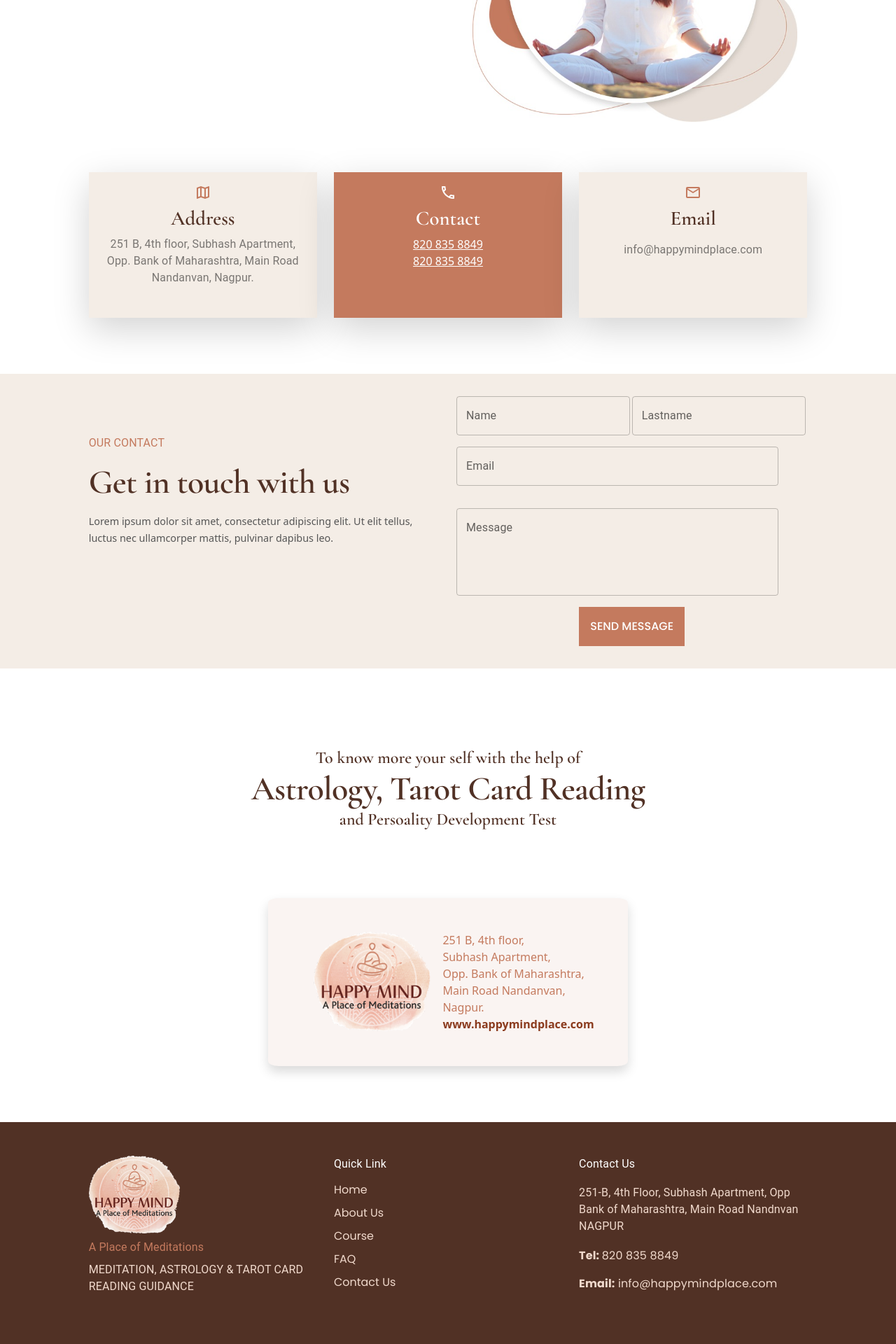
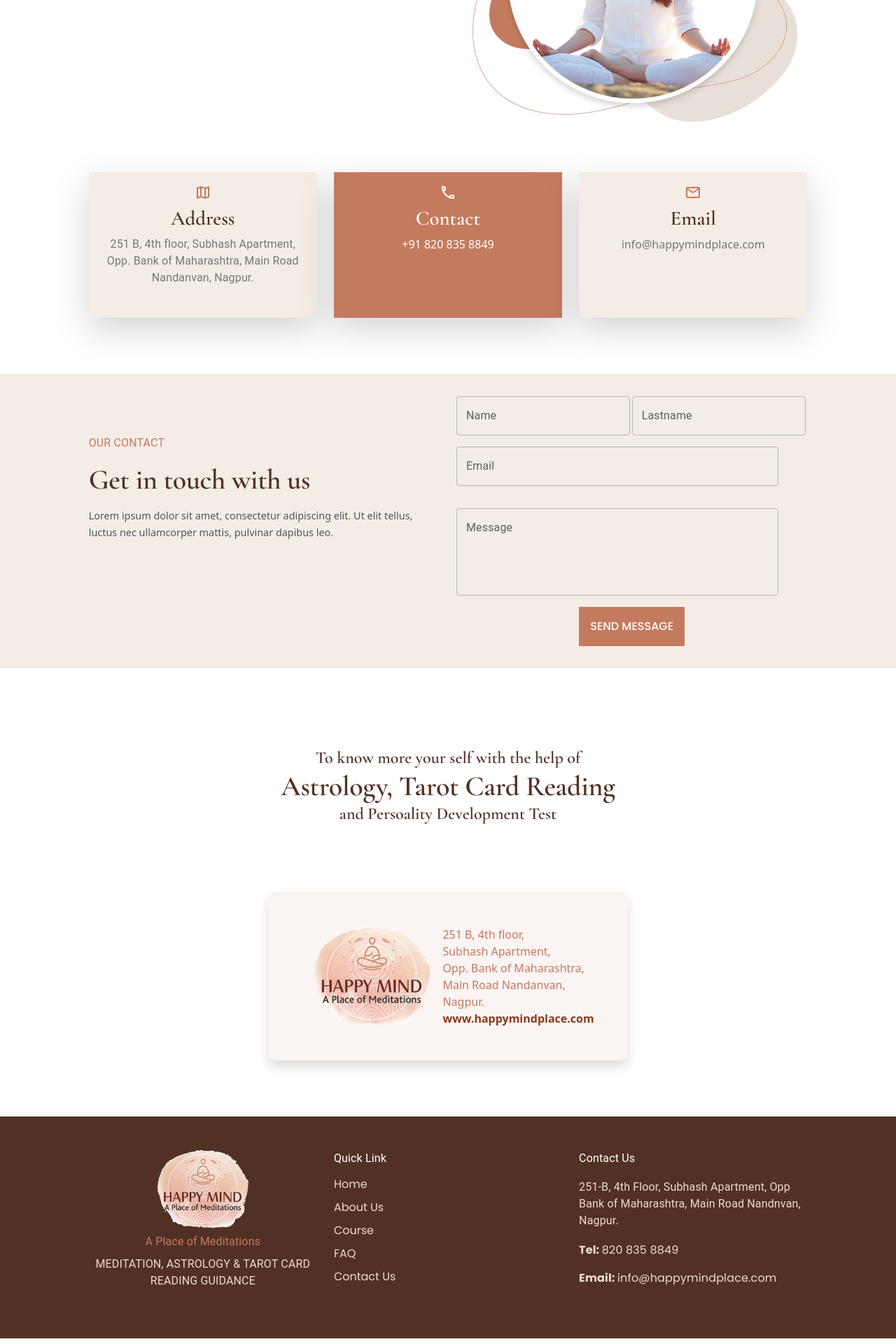
Before and after one commit to pritam-shinde/happymindplace, a Next.js app: page /contact-us in a window 1280 px wide. Shown: the part 462-2382 px from the top of the page at 70% size. Built offline with nearby package versions, Linux system fonts and the light colour scheme.

Commit message:
corrections

```diff
--- a/Components/layout/VisitingCard/VisitingCard.js
+++ b/Components/layout/VisitingCard/VisitingCard.js
@@ -16,7 +16,7 @@ const VisitingCard = () => {
                         <Grid item xs={12} md={10} className='mx-auto py-lg-3 py-md-0 my-lg-3 my-md-0 py-0'>
                             <Box className='text-center py-5'>
                                 <Typography variant='h5'>To know more your self with the help of</Typography>
-                                <Typography variant='h1'>Astrology, Tarot Card Reading</Typography>
+                                <Typography variant='h2'>Astrology, Tarot Card Reading</Typography>
                                 <Typography variant='h5'>and Persoality Development Test</Typography>
                             </Box>
                             <Grid container className='mx-auto'>
--- a/Components/layout/footer/Footer.js
+++ b/Components/layout/footer/Footer.js
@@ -17,10 +17,10 @@ const Footer = () => {
                 <Grid container spacing={3} >
                   <Grid item xs={12} md={4} >
                     <Box>
-                      <Box className={FooterCss.logoWidth}>
+                      <Box className={`mx-auto ${FooterCss.logoWidth}`}>
                         <Image src={LogoF} layout="responsive" /></Box>
-                      <Typography className={`py-2 ${FooterCss.place}`}>A Place of Meditations</Typography>
-                      <Typography className={FooterCss.more}>MEDITATION, ASTROLOGY & TAROT CARD READING GUIDANCE</Typography>
+                      <Typography className={`py-2 text-center ${FooterCss.place}`}>A Place of Meditations</Typography>
+                      <Typography className={`text-center ${FooterCss.more}`}>MEDITATION, ASTROLOGY & TAROT CARD READING GUIDANCE</Typography>
                     </Box>
                   </Grid>
 
@@ -43,12 +43,11 @@ const Footer = () => {
                     <Box >
                       <Typography className={FooterCss.Quick}>Contact Us</Typography>
                       <Typography className={FooterCss.address}>251-B, 4th Floor, Subhash Apartment,
-                        Opp Bank of Maharashtra, Main Road Nandnvan
-                        NAGPUR</Typography>
+                        Opp Bank of Maharashtra, Main Road Nandnvan, Nagpur.</Typography>
                       <Typography className='pb-3'>
-                        <Link href='/' className={` ${FooterCss.links}`}> <a> <b> Tel: </b> 820 835 8849</a></Link></Typography>
+                        <Link href='tel:8208358849' className={` ${FooterCss.links}`}> <a> <strong> Tel: </strong> 820 835 8849</a></Link></Typography>
                       <Typography>
-                        <Link href='/' className={` ${FooterCss.links}`}> <a ><b>Email:</b> info@happymindplace.com</a></Link></Typography>
+                        <Link href='mailto:info@happymindplace.com' className={` ${FooterCss.links}`}> <a > <strong> Email: </strong> info@happymindplace.com</a></Link></Typography>
                     </Box>
                   </Grid>
 
--- a/pages/contact-us.js
+++ b/pages/contact-us.js
@@ -69,8 +69,7 @@ const ContactUs = () => {
                       <Box>
                         <LocalPhoneOutlinedIcon className={HomeCss.PhoneIcon} /></Box>
                       <Typography className='py-2 text-white' variant='h3'> Contact</Typography>
-                      <Link href="/" legacyBehavior><a className='text-white'>820 835 8849</a></Link> <br />
-                      <Link href="/" legacyBehavior><a className='text-white'>820 835 8849</a></Link>
+                      <Link href="tel:8208358849" legacyBehavior><a className='text-white text-decoration-none'>+91 820 835 8849</a></Link> <br />
                     </Box>
                   </Grid>
 
@@ -79,7 +78,7 @@ const ContactUs = () => {
                       <Box>
                         <EmailOutlinedIcon className={HomeCss.icons} /> </Box>
                       <Typography className='py-2' variant='h3'> Email</Typography>
-                      <Typography className='py-2 text-black-50'> info@happymindplace.com</Typography>
+                      <Link href="mailto:info@happymindplace.com" legacyBehavior><a className='text-black-50 text-decoration-none'>info@happymindplace.com</a></Link> <br />
                     </Box>
                   </Grid>
 
@@ -101,7 +100,7 @@ const ContactUs = () => {
                   <Grid item xs={12} md={6}  >
                     <Box className={`animate__animated animate__fadeInUp ${HomeCss.Meditation}`}>
                       <Typography className={HomeCss.SecHead}>OUR CONTACT</Typography>
-                      <Typography variant='h1' className='py-lg-3 py-3'>Get in touch with us</Typography>
+                      <Typography variant='h2' className='py-lg-3 py-3'>Get in touch with us</Typography>
                       <Typography className={HomeCss.aboutP} variant='p'>Lorem ipsum dolor sit amet, consectetur adipiscing elit. Ut elit tellus, luctus nec ullamcorper mattis, pulvinar dapibus leo.</Typography>
                     </Box>
 
--- a/pages/index.js
+++ b/pages/index.js
@@ -174,7 +174,7 @@ const Home = () => {
                         <Box className={HomeCss.client}>
                           <Image src={Smile} layout="responsive" />
                         </Box>
-                        <Typography variant='h1' ><CountUp end={250} />+</Typography>
+                        <Typography variant='h2' ><CountUp end={250} />+</Typography>
                         <Typography className='py-2 text-secondary'> HAPPY CLIENT</Typography>
                       </Box>
                     </Grid>
@@ -183,7 +183,7 @@ const Home = () => {
                       <Box>
                         <Box className={HomeCss.client}>
                           <Image src={Years} layout="responsive" /></Box>
-                        <Typography variant='h1' ><CountUp end={15} />+</Typography>
+                        <Typography variant='h2' ><CountUp end={15} />+</Typography>
                         <Typography className='py-2 text-secondary'> YEAR EXPERIENCE</Typography>
                       </Box>
                     </Grid>
@@ -192,7 +192,7 @@ const Home = () => {
                       <Box>
                         <Box className={HomeCss.client}>
                           <Image src={Branch} layout="responsive" /></Box>
-                        <Typography variant='h1' ><CountUp end={15} />+</Typography>
+                        <Typography variant='h2' ><CountUp end={15} />+</Typography>
                         <Typography className='py-2 text-secondary'> TOTAL BRANCH</Typography>
                       </Box>
                     </Grid>
@@ -205,7 +205,7 @@ const Home = () => {
         </section>
 
 
-        {/* Client */}
+        {/* carousel */}
         <section>
           <Container maxWidth="xxl">
             <Grid container >
--- a/styles/Footer.module.css
+++ b/styles/Footer.module.css
@@ -39,6 +39,7 @@
     font-family: "Poppins", sans-serif;
     color: #fff;
     font-weight: 600;
+    font-size: 1.2rem;
 }
 
 .address{
```
